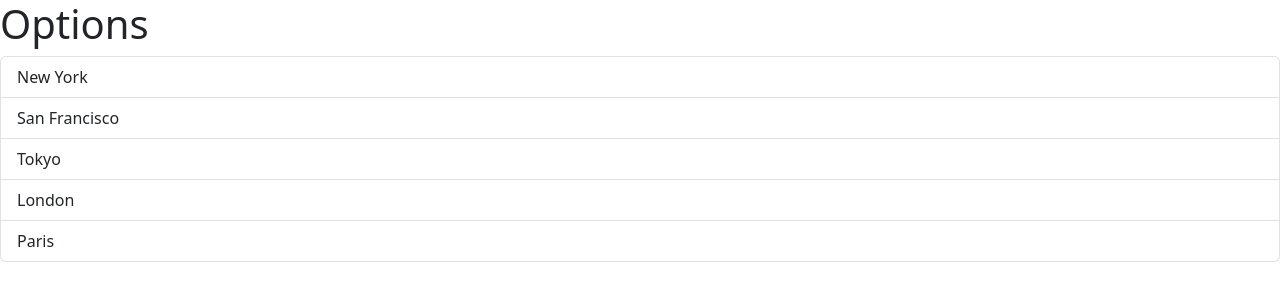
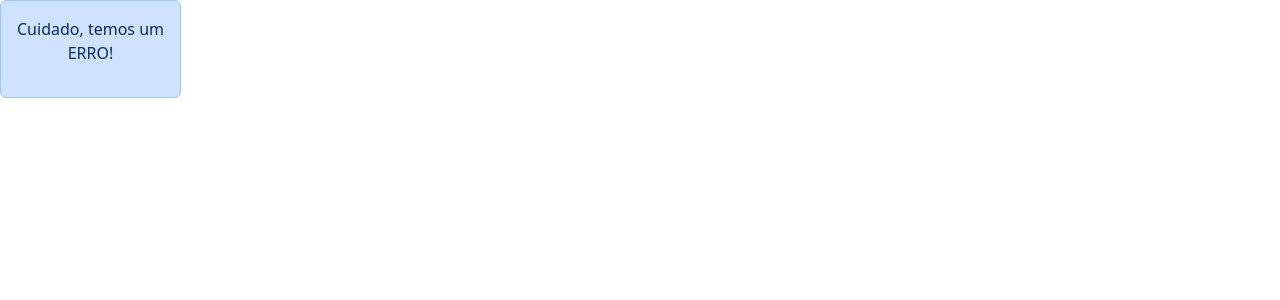
Before and after one commit to davimafraa/Curso-React-Programming-with-Mosh, a React (Vite) app: page / in a window 1280 px wide. Shown: the top 300 px of the page. Built offline with nearby package versions, Linux system fonts and the light colour scheme.

Commit message:
Passing props as children

```diff
--- a/src/App.tsx
+++ b/src/App.tsx
@@ -1,16 +1,11 @@
-import ListGroup from "./components/ListGroup";
+import Alert from "./components/Alert";
 
 function App() {
-  const items = ["New York", "San Francisco", "Tokyo", "London", "Paris"];
-
-  const handleSelectItem = (item: string) => {
-    console.log(item);
-  }
-
   return (
-    // O componente ListGroup é chamado com os "itens", "heading" e "função" que eu quiser!
     <div>
-      <ListGroup items={items} heading='Options' onSelectItem={handleSelectItem} />
+      <Alert>
+        Cuidado, temos um <p>ERRO!</p>
+      </Alert>
     </div>
   );
 }
--- /dev/null
+++ b/src/components/Alert.tsx
@@ -0,0 +1,13 @@
+import { ReactNode } from "react";
+
+interface Props {
+    children: ReactNode
+}
+
+function Alert({children}: Props) {
+    return (
+        <button className="alert alert-primary">{children}</button>
+    )
+}
+
+export default Alert;
```
